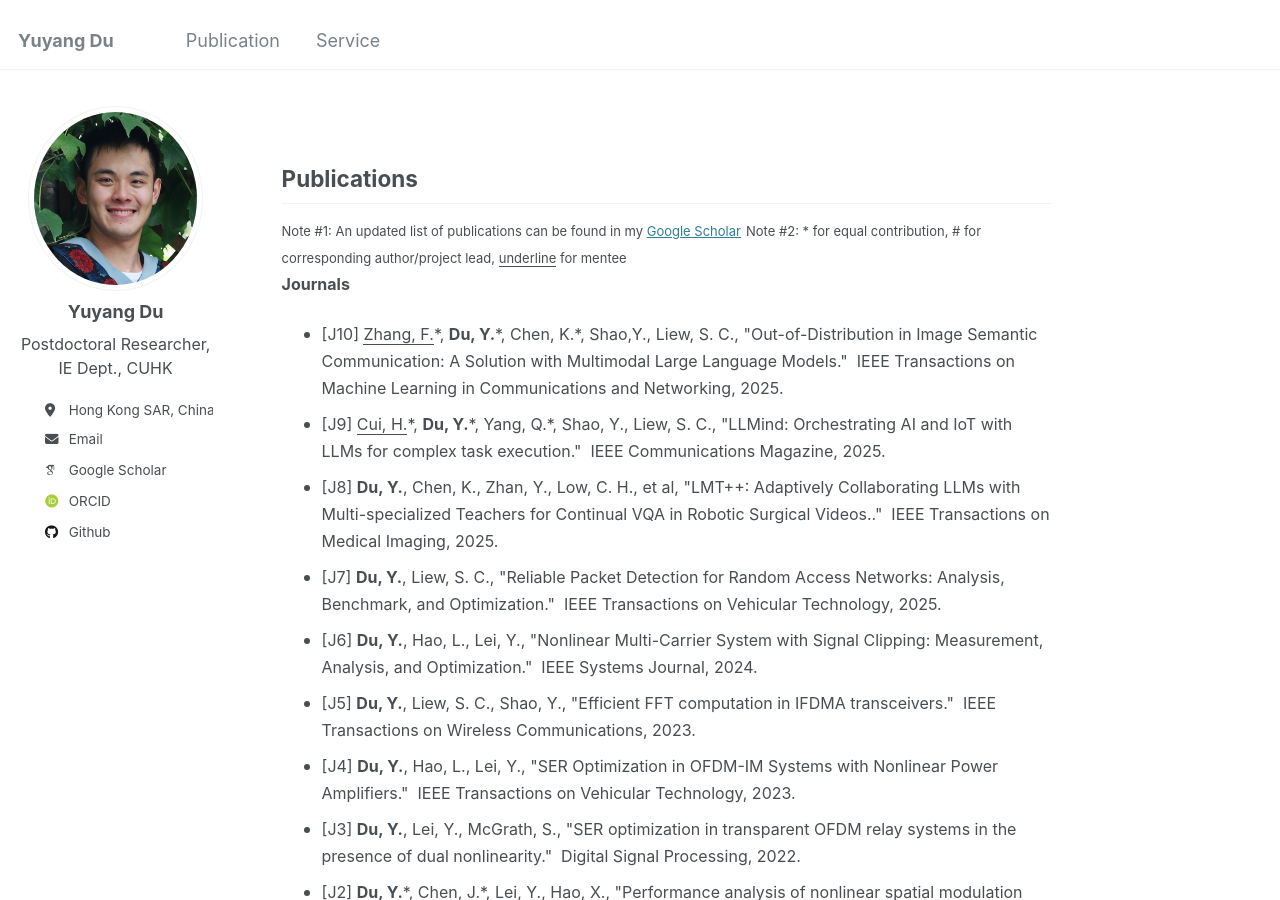
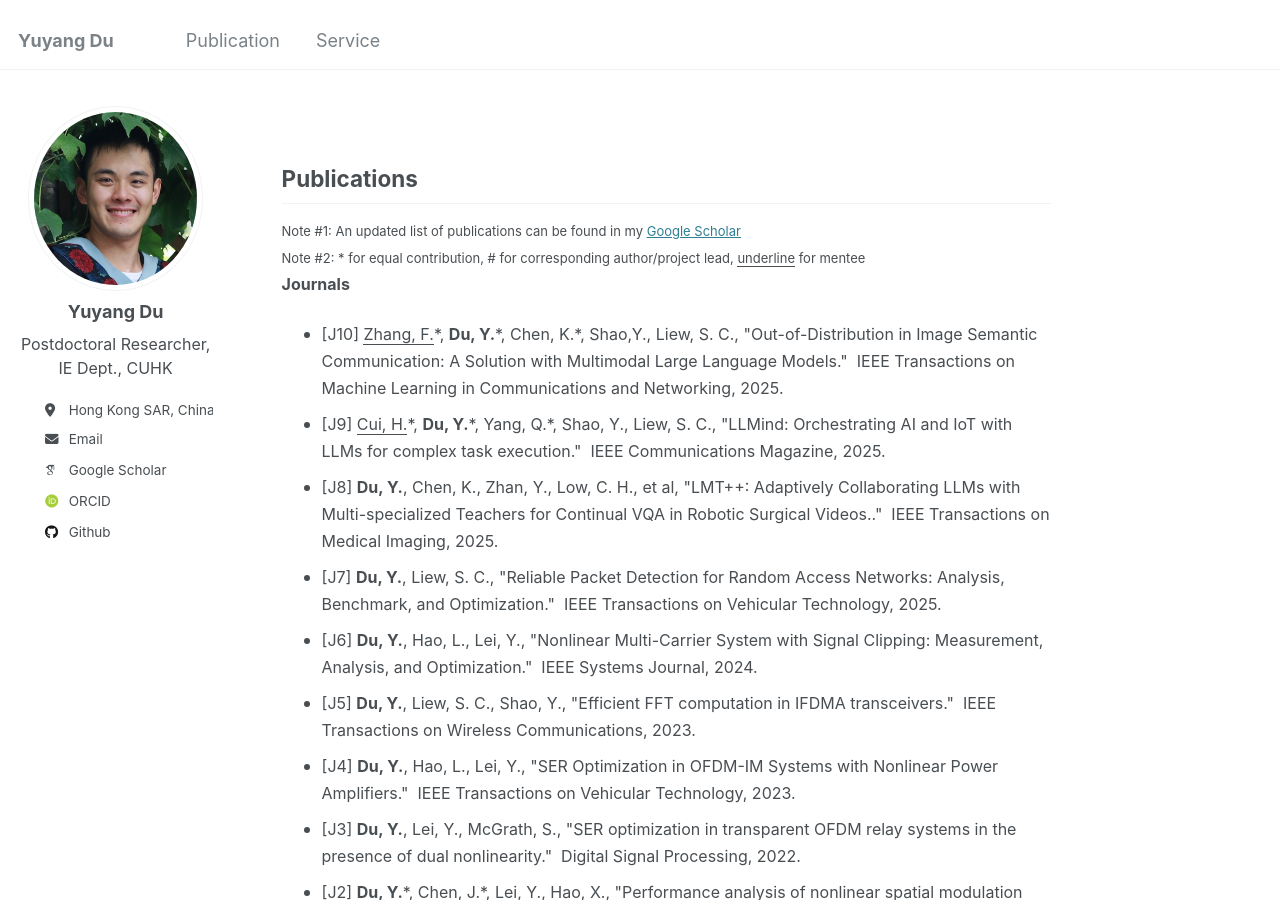
Before and after one commit to yuyangdu01/yuyangdu01.github.io, a Jekyll site: the page built from _pages/markdown.md, in a window 1280 px wide and 900 px high. Built offline with Jekyll 4.4.1, drawn with Linux system fonts in a browser that asks for light colours; some web fonts are replaced.

Commit message:
Update markdown.md

```diff
--- a/_pages/markdown.md
+++ b/_pages/markdown.md
@@ -9,8 +9,7 @@ redirect_from:
 
 Publications
 ------
-<font size=2>Note #1: An updated list of publications can be found in my <a href="https://scholar.google.com/citations?user=DLDht70AAAAJ">Google Scholar</a></font>
-<font size=2>Note #2: * for equal contribution, # for corresponding author/project lead, <u>underline</u> for mentee</font>
+<font size=2>Note #1: An updated list of publications can be found in my <a href="https://scholar.google.com/citations?user=DLDht70AAAAJ">Google Scholar</a> <br>Note #2: * for equal contribution, # for corresponding author/project lead, <u>underline</u> for mentee</font>
 **<font size=3>Journals</font>** <br>
 * <font size=3>[J10] <u>Zhang, F.</u>*, <b>Du, Y.</b>*, Chen, K.*, Shao,Y., Liew, S. C., "Out-of-Distribution in Image Semantic Communication: A Solution with Multimodal Large Language Models." &nbsp;IEEE Transactions on Machine Learning in Communications and Networking, 2025.</font>
 * <font size=3>[J9] <u>Cui, H.</u>*, <b>Du, Y.</b>*, Yang, Q.*, Shao, Y., Liew, S. C., "LLMind: Orchestrating AI and IoT with LLMs for complex task execution." &nbsp;IEEE Communications Magazine, 2025.</font>
```
